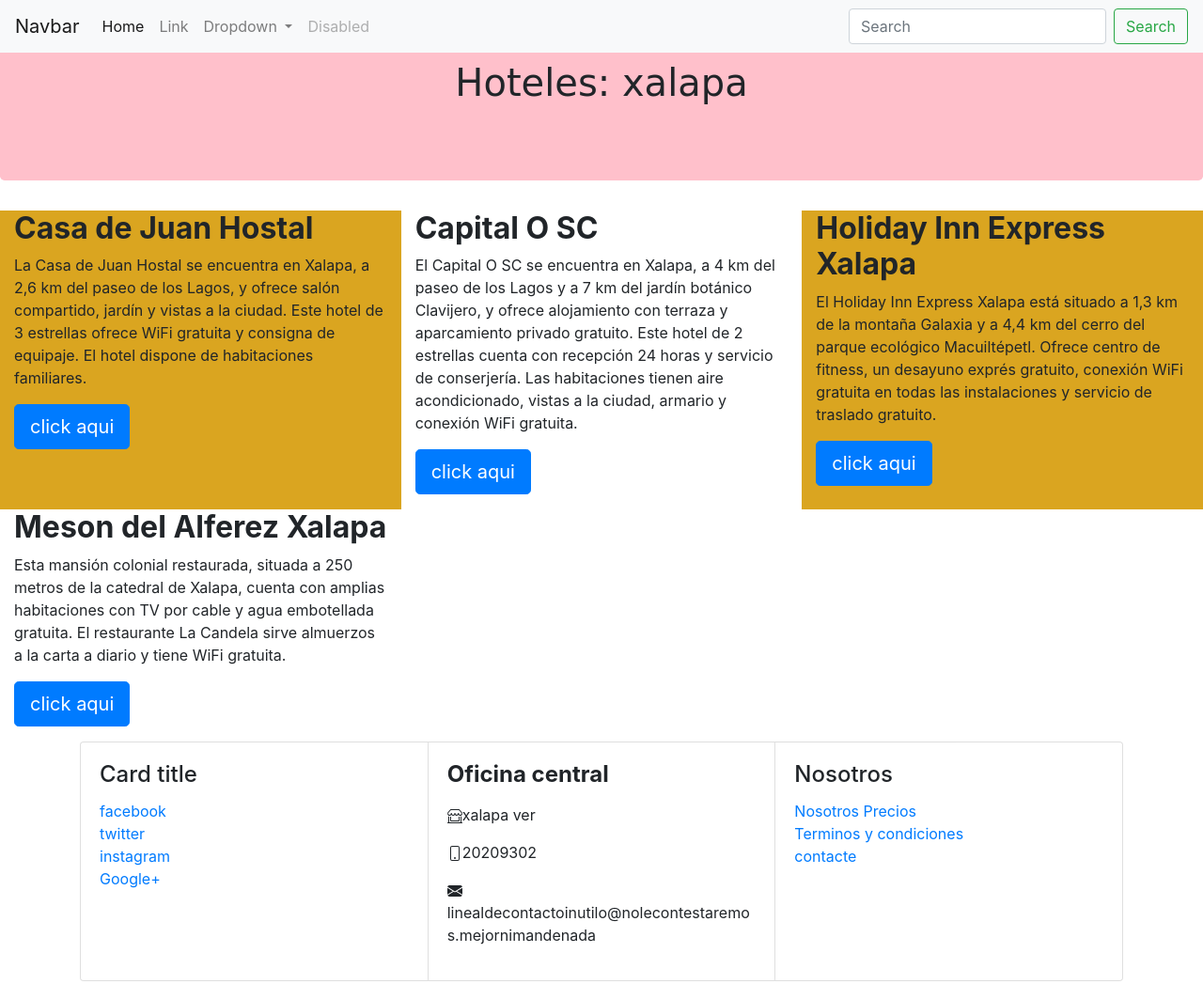
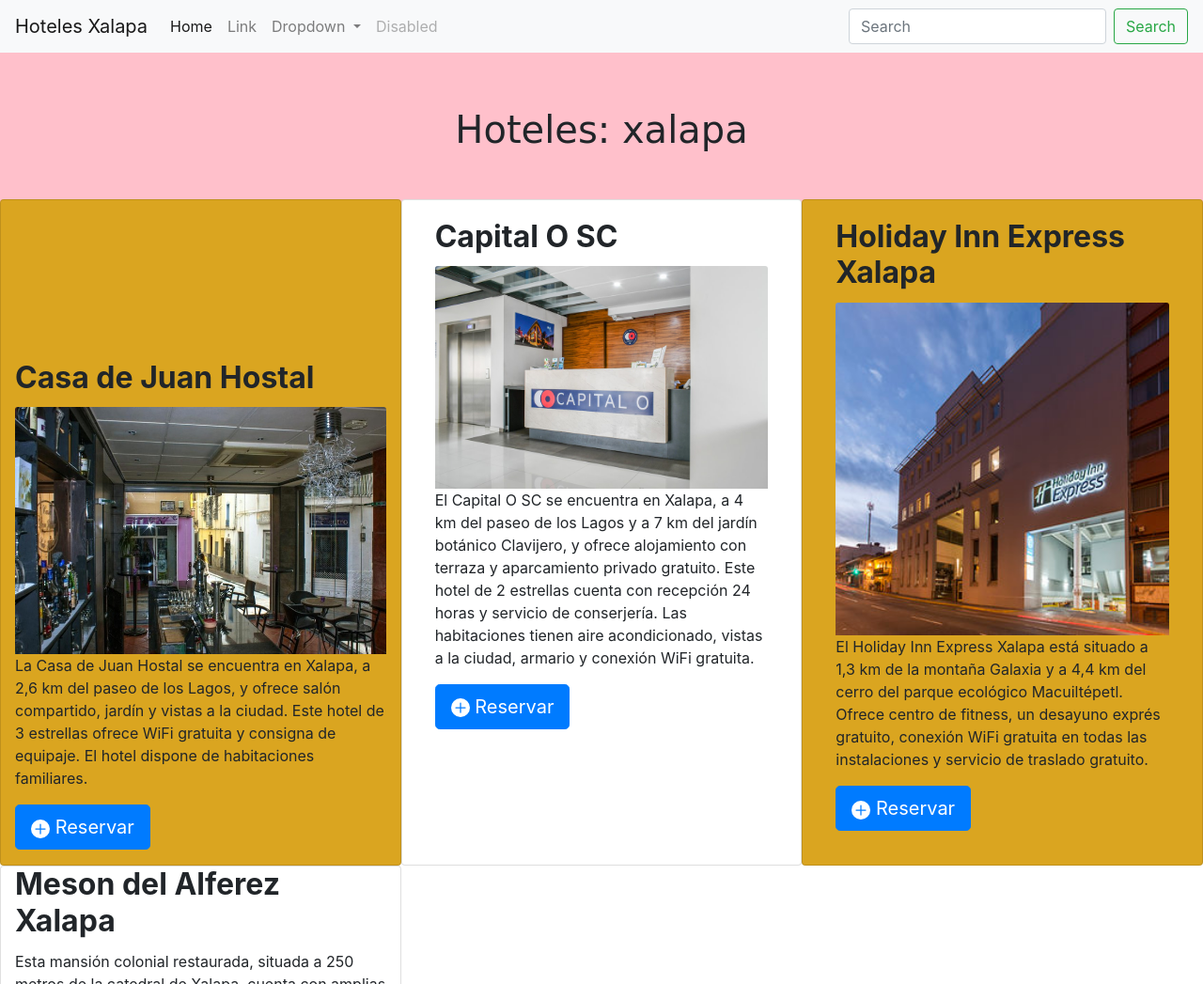
Before and after one commit to RafaelMoreno1/hoteles, a website: page hoteles/html/hoteles.html in a window 1280 px wide. Shown: the top 1047 px of the page at 94% size. Drawn offline with nearby package versions, Linux system fonts and the light colour scheme; a web font is replaced by a local one.

Commit message:
agregamos la tabla de targetas de creditos midificamos las targetas de hoteles y agregamos imagenes

```diff
--- a/hoteles/css/hoteles.css
+++ b/hoteles/css/hoteles.css
@@ -3,10 +3,13 @@
   /*comfiguracion texto titulo*/
   text-align: center;
   font-family: Brush Script MT, cursive;
+  /*position*/
+  margin-top: 50px;
+  margin-bottom: -30px;
 }
-#hotel1 {
+#car1hotel {
   background-color: goldenrod;
 }
-#hotel3 {
+#car3hotel {
   background-color: goldenrod;
 }
--- a/hoteles/html/hoteles.html
+++ b/hoteles/html/hoteles.html
@@ -17,7 +17,7 @@
 
 <body>
   <nav class="navbar navbar-expand-lg navbar-light bg-light fixed-top">
-    <a class="navbar-brand" href="#">Navbar</a>
+    <a class="navbar-brand" href="#">Hoteles Xalapa</a>
     <button class="navbar-toggler" type="button" data-toggle="collapse" data-target="#navbarSupportedContent"
       aria-controls="navbarSupportedContent" aria-expanded="false" aria-label="Toggle navigation">
       <span class="navbar-toggler-icon"></span>
@@ -61,41 +61,67 @@
   <!-- Agrgamos la clase flex -->
   <!-- prte central de pagina -->
   <div class="d-flex flex-wrap">
-    <div class="col-sm-4" id="hotel1">
-      <h2><b>Casa de Juan Hostal </b></h2>
-      <p>La Casa de Juan Hostal se encuentra en Xalapa, a 2,6 km del paseo de los Lagos, y ofrece salón compartido,
+    <div class="col-sm-4 card card-hotel d-flex flex-column justify-content-between" id="car1hotel">
+      <div class="card-body"></div>
+      <h2 class="card-title"><b>Casa de Juan Hostal </b></h2>
+      <div><img  class="card-img-top" src="../imagenes/hoteles/casa-juan-hostal/external-content.duckduckgo.com.jpg" alt=""></div>
+      <p class="card-text">La Casa de Juan Hostal se encuentra en Xalapa, a 2,6 km del paseo de los Lagos, y ofrece
+        salón compartido,
         jardín y vistas a la ciudad. Este hotel de 3 estrellas ofrece WiFi gratuita y consigna de equipaje. El hotel
-        dispone de habitaciones familiares.</p>
+        dispone de habitaciones familiares.
       <p class="lead">
-        <a class="btn btn-primary btn-lg" href="#" role="button">click aqui</a>
+        <a class="btn btn-primary btn-lg" href="#" role="button"> <svg width="1em" height="1em" viewBox="0 0 16 16"
+            class="bi bi-plus-circle-fill" fill="currentColor" xmlns="http://www.w3.org/2000/svg">
+            <path fill-rule="evenodd"
+              d="M16 8A8 8 0 1 1 0 8a8 8 0 0 1 16 0zM8.5 4a.5.5 0 0 0-1 0v3.5H4a.5.5 0 0 0 0 1h3.5V12a.5.5 0 0 0 1 0V8.5H12a.5.5 0 0 0 0-1H8.5V4z" />
+          </svg> Reservar</a>
       </p>
     </div>
-    <div class="col-sm-4" id="hotel2">
-      <h2><b>Capital O SC</b></h2>
-      <p>El Capital O SC se encuentra en Xalapa, a 4 km del paseo de los Lagos y a 7 km del jardín botánico Clavijero, y
+    <div class="col-sm-4 card card-hotel d-flex flex-column justify-content-between" id="car2hotel">
+      <div class="card-body">
+        <h2 class="card-title"><b>Capital O SC</b></h2>
+        <div><img  class="card-img-top" src="../imagenes/hoteles/capitalOS/capital.jpg" alt=""></div>
+        <p>El Capital O SC se encuentra en Xalapa, a 4 km del paseo de los Lagos y a 7 km del jardín botánico Clavijero,
+          y
           ofrece alojamiento con terraza y aparcamiento privado gratuito. Este hotel de 2 estrellas cuenta con recepción
           24 horas y servicio de conserjería. Las habitaciones tienen aire acondicionado, vistas a la ciudad, armario y
           conexión WiFi gratuita.</p>
         <p class="lead">
-        <a class="btn btn-primary btn-lg" href="#" role="button">click aqui</a>
+          <a class="btn btn-primary btn-lg" href="#" role="button"><svg width="1em" height="1em" viewBox="0 0 16 16"
+              class="bi bi-plus-circle-fill" fill="currentColor" xmlns="http://www.w3.org/2000/svg">
+              <path fill-rule="evenodd"
+                d="M16 8A8 8 0 1 1 0 8a8 8 0 0 1 16 0zM8.5 4a.5.5 0 0 0-1 0v3.5H4a.5.5 0 0 0 0 1h3.5V12a.5.5 0 0 0 1 0V8.5H12a.5.5 0 0 0 0-1H8.5V4z" />
+            </svg> Reservar</a>
         </p>
       </div>
-    <div class="col-sm-4 " id="hotel3">
-      <h2><b>Holiday Inn Express Xalapa </b></h2>
+    </div>
+    <div class="col-sm-4 card card-hotel d-flex flex-column justify-content-between" id="car3hotel">
+      <div class="card-body">
+        <h2 class="card-title"><b>Holiday Inn Express Xalapa </b></h2>
+        <div><img  class="card-img-top" src="../imagenes/hoteles/holidayinnEsspressXalapa/holidayInnEsspresXalapa.jpg" alt=""></div>
         <p>El Holiday Inn Express Xalapa está situado a 1,3 km de la montaña Galaxia y a 4,4 km del cerro del parque
           ecológico Macuiltépetl. Ofrece centro de fitness, un desayuno exprés gratuito, conexión WiFi gratuita en todas
           las instalaciones y servicio de traslado gratuito.</p>
         <p class="lead">
-        <a class="btn btn-primary btn-lg" href="#" role="button">click aqui</a>
+          <a class="btn btn-primary btn-lg" href="#" role="button"><svg width="1em" height="1em" viewBox="0 0 16 16"
+              class="bi bi-plus-circle-fill" fill="currentColor" xmlns="http://www.w3.org/2000/svg">
+              <path fill-rule="evenodd"
+                d="M16 8A8 8 0 1 1 0 8a8 8 0 0 1 16 0zM8.5 4a.5.5 0 0 0-1 0v3.5H4a.5.5 0 0 0 0 1h3.5V12a.5.5 0 0 0 1 0V8.5H12a.5.5 0 0 0 0-1H8.5V4z" />
+            </svg> Reservar</a>
         </p>
       </div>
-    <div class="col-sm-4 " id="hotel4">
-      <h2><b> Meson del Alferez Xalapa </b></h2>
+    </div>
+    <div class="col-sm-4 card card-hotel d-flex flex-column justify-content-between" id="car4hotel">
+      <h2 class="card-title"><b> Meson del Alferez Xalapa </b></h2>
       <p>Esta mansión colonial restaurada, situada a 250 metros de la catedral de Xalapa, cuenta con amplias
         habitaciones con TV por cable y agua embotellada gratuita. El restaurante La Candela sirve almuerzos a la carta
         a diario y tiene WiFi gratuita.</p>
       <p class="lead">
-        <a class="btn btn-primary btn-lg" href="#" role="button">click aqui</a>
+        <a class="btn btn-primary btn-lg" href="#" role="button"><svg width="1em" height="1em" viewBox="0 0 16 16"
+            class="bi bi-plus-circle-fill" fill="currentColor" xmlns="http://www.w3.org/2000/svg">
+            <path fill-rule="evenodd"
+              d="M16 8A8 8 0 1 1 0 8a8 8 0 0 1 16 0zM8.5 4a.5.5 0 0 0-1 0v3.5H4a.5.5 0 0 0 0 1h3.5V12a.5.5 0 0 0 1 0V8.5H12a.5.5 0 0 0 0-1H8.5V4z" />
+          </svg> Reservar</a>
       </p>
     </div>
   </div>
```
Also changed, not shown: hoteles/html/precios.html (+14 -0 lines), hoteles/imagenes/hoteles/capitalOS/capital.jpg (added), hoteles/imagenes/hoteles/casa-juan-hostal/capital.jpg (added), hoteles/imagenes/hoteles/casa-juan-hostal/external-content.duckduckgo.com.jpg (added), hoteles/imagenes/hoteles/holidayinnEsspressXalapa/holidayInnEsspresXalapa.jpg (added), 1 other file. Lines whose indentation alone changed are shown as unchanged.
